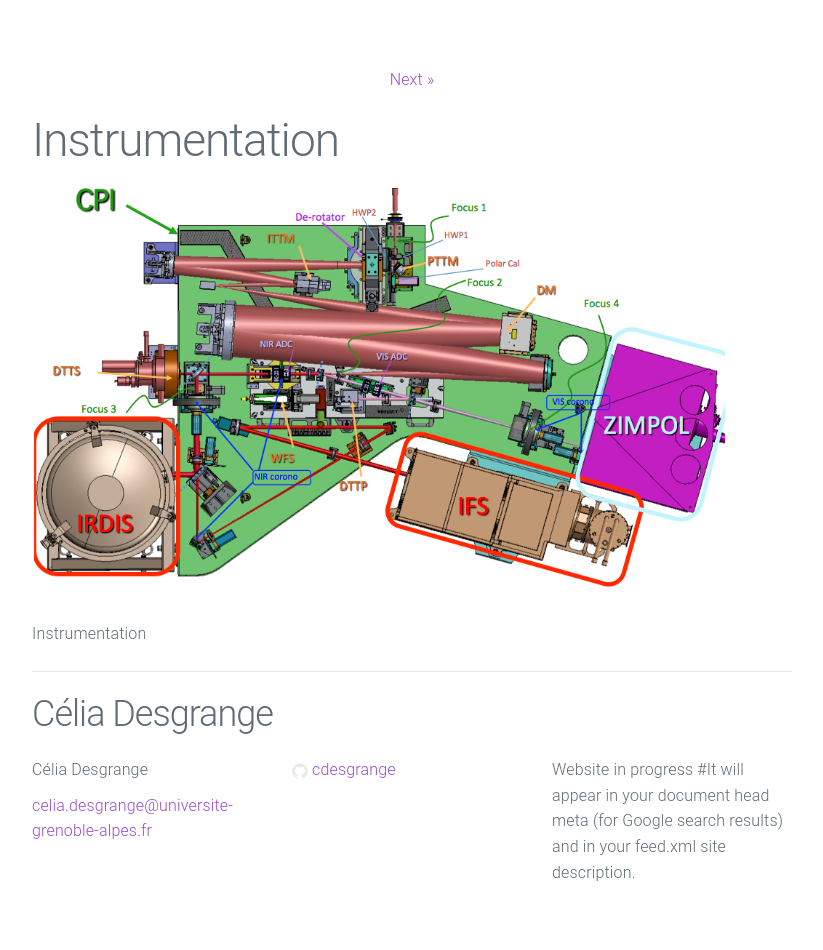
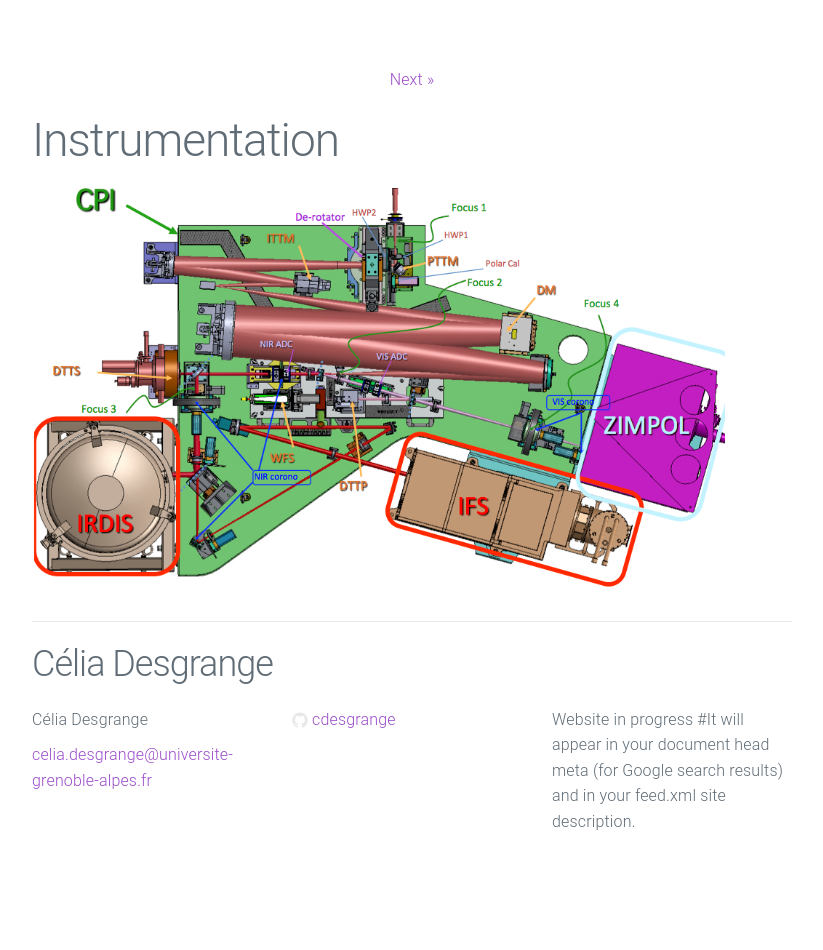
Before and after one commit to cdesgrange/cdesgrange.github.io, a Jekyll site: the page built from _posts/2022-04-24-instrumentation.markdown, in a window 1280 px wide. Shown: the part 249-1199 px from the top of the page, without its empty margins (228-1051 px from the left). Built offline with Jekyll 4.4.1, drawn with Linux system fonts in a browser that asks for light colours; after the commit the page ends 1149 px from its top, so only the background shows below that.

Commit message:
Update 2022-04-24-instrumentation.markdown

```diff
--- a/_posts/2022-04-24-instrumentation.markdown
+++ b/_posts/2022-04-24-instrumentation.markdown
@@ -2,9 +2,7 @@
 layout: post
 title:  "Instrumentation"
 date:   2022-04-24 15:39:40
-preview: /fig/sphere.jpeg
+previw: fig/sphere.jpeg
 ---
 
-<img src="/fig/sphere.jpeg"  height="400">
-
-Instrumentation
+<img src="/fig/sphere.jpeg" height="400">
```
